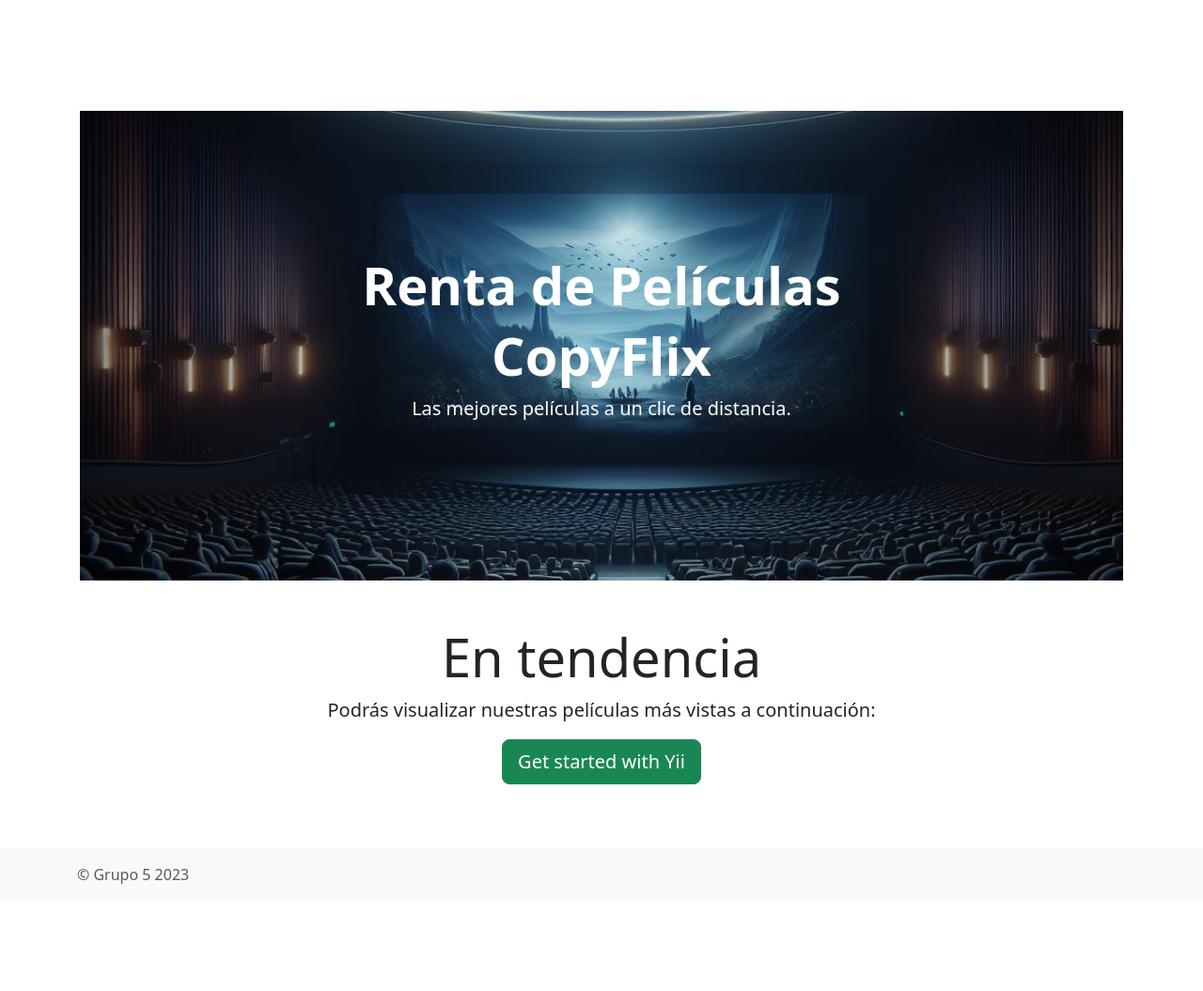
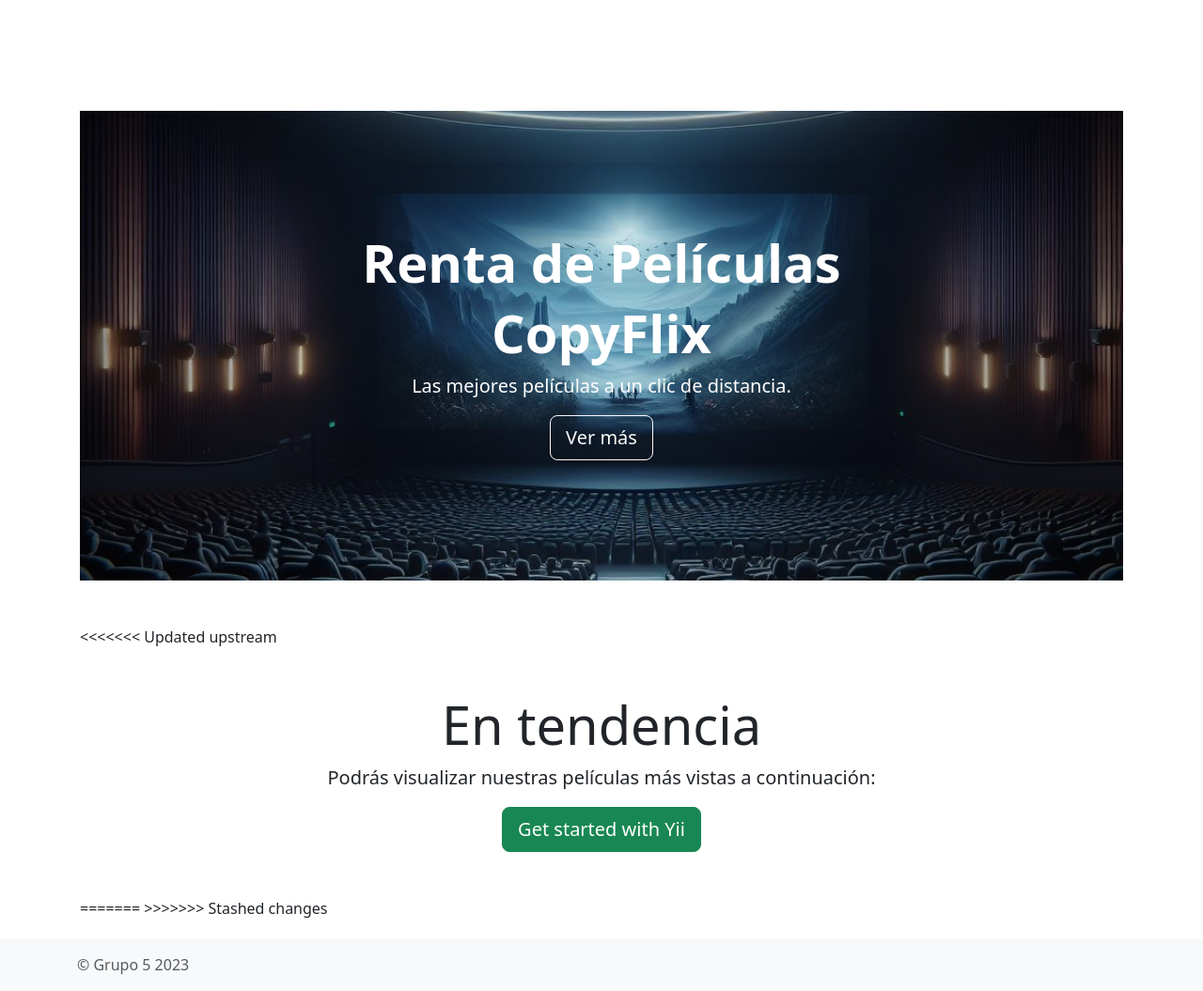
Before and after one commit to Fm4mdR03/peliculasPWAG5, a Yii app: template views/site/index.php in a window 1280 px wide. Shown: the part 50-1105 px from the top of the page at 94% size. Before the commit the page ends 1009 px from the top, so only its background shows below. Run offline with PHP 8.4 and a stand-in for Yii, Linux system fonts and the light colour scheme; the template is opened without the code that fills it, so the values that code supplies are empty; some libraries are stand-ins or nearby versions.

Commit message:
Cambios index

```diff
--- a/views/site/index.php
+++ b/views/site/index.php
@@ -13,10 +13,14 @@
                 <h1 class="section-1_container__titulo display-4">Renta de Películas</h1>
                 <h1 class="section-1_container__titulo display-4">CopyFlix</h1>
                 <p class="lead">Las mejores películas a un clic de distancia.</p>
+                <a href="#section-2">
+                    <button type="button" class="btn btn-outline-light btn-lg">Ver más</button>
+                </a>
             </div>
         </div>
     </div>
 
+<<<<<<< Updated upstream
     <div class="jumbotron text-center bg-transparent mt-5 mb-5">
         <h1 class="display-4" id="asd">En tendencia</h1>
 
@@ -25,6 +29,8 @@
         <p><a class="btn btn-lg btn-success" href="https://www.yiiframework.com">Get started with Yii</a></p>
     </div>
 
+=======
+>>>>>>> Stashed changes
     <div class="body-content">
         <div class="row">
 
```
